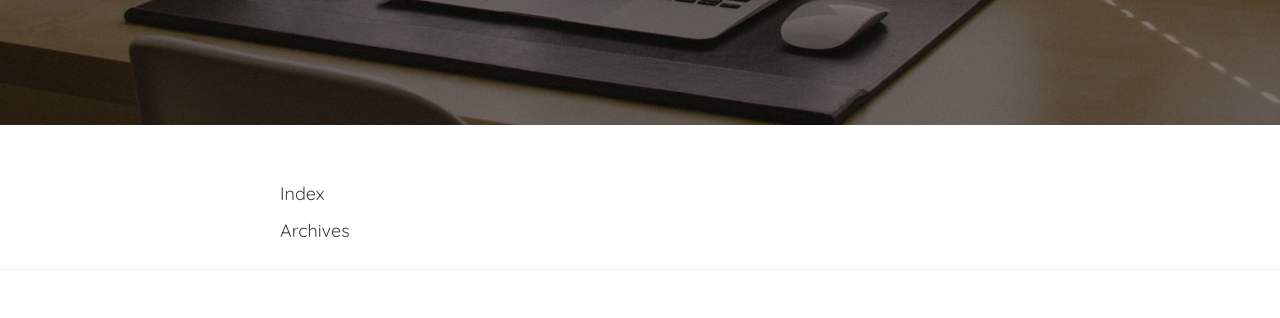
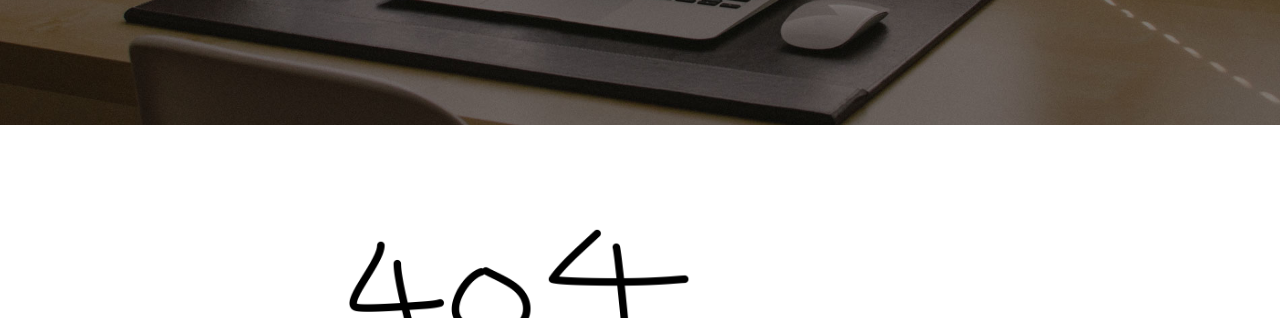
Before and after one commit to Catatsu/catatsu.github.io, a plain HTML site: page 404.html in a window 1280 px wide. Shown: the part 323-641 px from the top of the page. Drawn offline with nearby package versions, Linux system fonts and the light colour scheme.

Commit message:
[ci skip] deploy from nabeen

```diff
--- a/404.html
+++ b/404.html
@@ -92,16 +92,7 @@
 
     <div class="container">
       <div class="col-lg-8 col-lg-offset-2 col-md-10 col-md-offset-1">
-        <div class="post-preview">
-          <p class="post-meta"><a href="404.html">Index</a>
-            <br />
-          </p>
-        </div>
-        <div class="post-preview">
-          <p class="post-meta"><a href="https://catatsu.github.io/post/">Archives</a>
-            <br />
-          </p>
-        </div>
+        <img src="img/404.png" width="100%">
       </div>
     </div>
 
```
Also changed, not shown: img/404.png (added).
